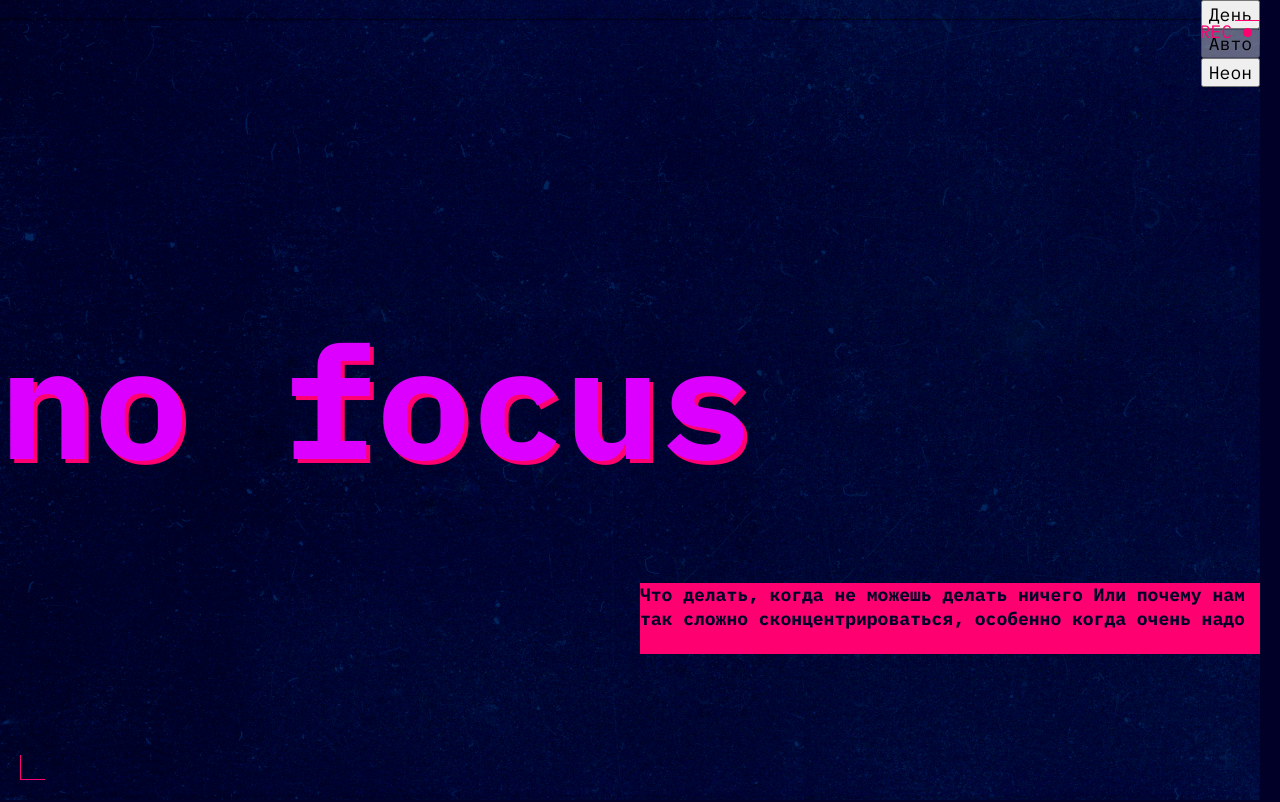
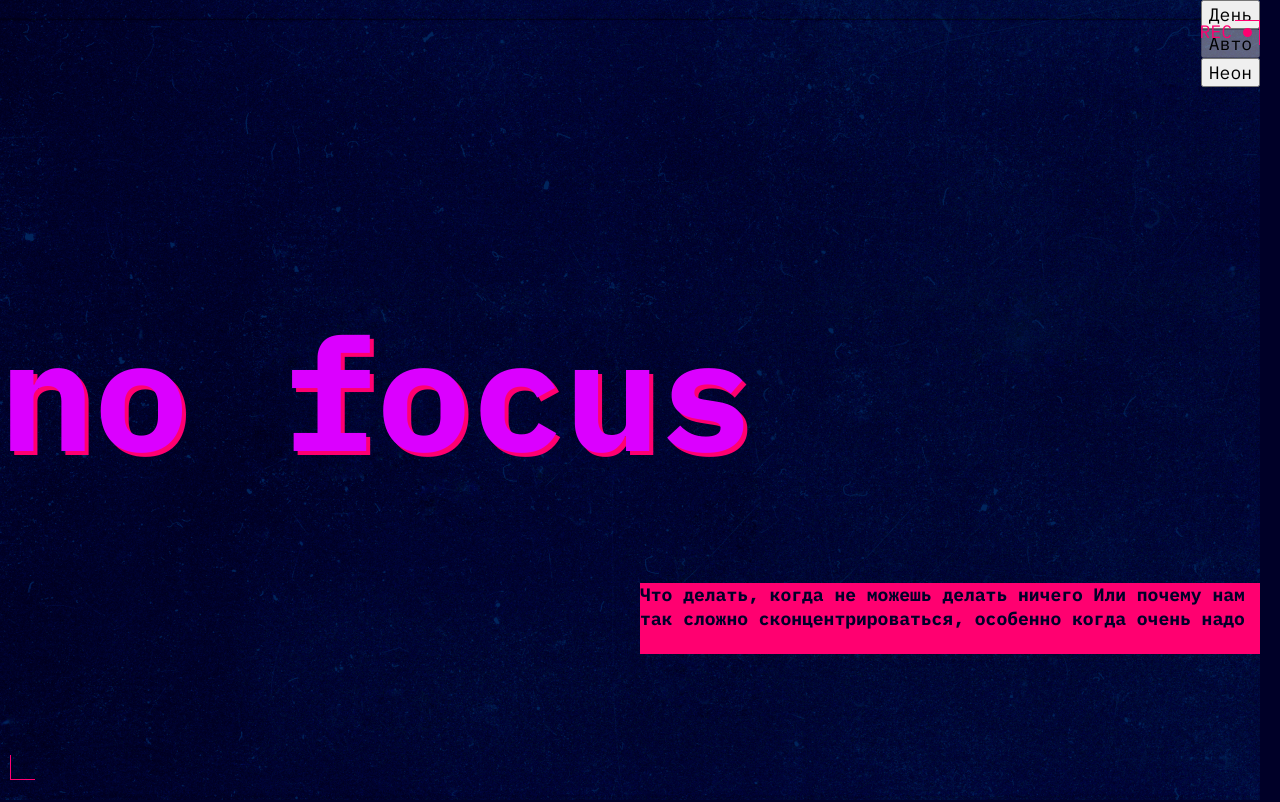
Before and after one commit to shchennikovd/slozhno-sosredotochitsya-fd, a website: page index.html in a window 1280 px wide. Shown: the top 802 px of the page. Drawn offline with Linux system fonts and the light colour scheme.

Commit message:
corrections to the test

```diff
--- a/styles/style.css
+++ b/styles/style.css
@@ -19,6 +19,7 @@
   display: grid;
   height: 100vh;
   min-block-size: 668px;
+  grid-template-rows: repeat(3, 1fr);
   position: relative;
   z-index: 1;
   margin-bottom: 40px;
@@ -75,12 +76,15 @@
   color: var(--header-main-title);
   font-size: clamp(7.25rem, 7.0115rem + 1.0178vw, 7.5rem);
   text-shadow: 4px 4px 0 var(--accent-color);
+  line-height: 82.5%;
+  padding-bottom: 16px;
+  align-self: flex-end;
 }
 
 .header__paragraph {
+  margin-top: 40px;
   font-weight: 800;
   line-height: 1.3;
-  margin-bottom: 66px;
   max-height: 117px;
 }
 
@@ -204,7 +208,7 @@
 
   .decorated-zone::before {
     bottom: 20px;
-    left: 20px;
+    left: 10px;
   }
 
   .decorated-zone::after {
```
